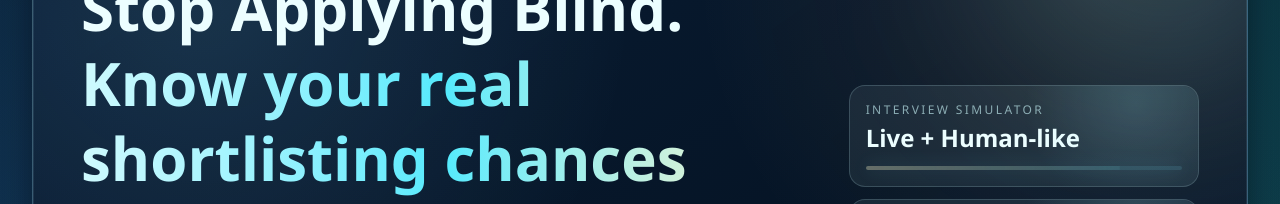
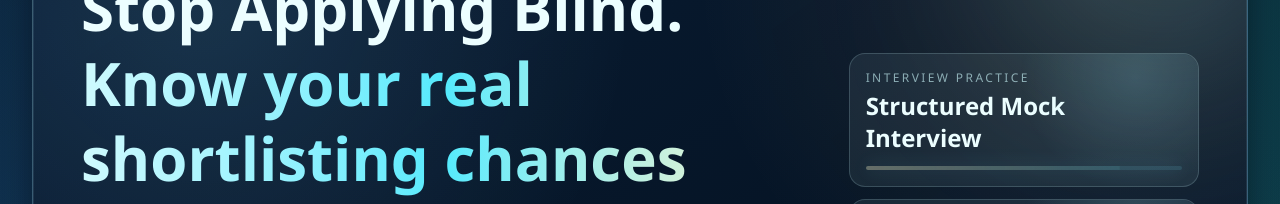
Before and after one commit to vishwajeet3019-hue/hirescore, a Next.js app in the folder frontend/: page / in a window 1280 px wide. Shown: the part 299-503 px from the top of the page. Built offline with nearby package versions, Linux system fonts and the light colour scheme; no server answers.

Commit message:
feat(seo): add india-first locale and schema targeting

```diff
--- a/frontend/src/app/layout.tsx
+++ b/frontend/src/app/layout.tsx
@@ -34,10 +34,15 @@ export const metadata: Metadata = {
   ],
   alternates: {
     canonical: "/",
+    languages: {
+      "en-IN": "/",
+      en: "/",
+    },
   },
   openGraph: {
     type: "website",
     url: SITE_URL,
+    locale: "en_IN",
     title: "HireScore AI | Resume Analyzer and ATS Resume Builder",
     description:
       "Analyze role-fit, find improvement gaps, and build recruiter-ready resumes with HireScore AI.",
@@ -77,7 +82,7 @@ export default function RootLayout({
   children: React.ReactNode;
 }) {
   return (
-<html lang="en">
+<html lang="en-IN">
       <body className="antialiased overflow-x-hidden">
         {GA_MEASUREMENT_ID ? (
           <>
--- a/frontend/src/app/page.tsx
+++ b/frontend/src/app/page.tsx
@@ -7,16 +7,23 @@ import { addUtmParams } from "@/lib/utm";
 const SITE_URL = process.env.NEXT_PUBLIC_SITE_URL?.trim() || "https://hirescore.in";
 
 export const metadata: Metadata = {
-  title: "AI Interview Simulator + Resume Analyzer | HireScore",
+  title: "AI Interview Simulator + Resume Analyzer for India | HireScore",
   description:
-    "Run a live interview simulator, get role-fit analysis, shortlist prediction, and actionable improvements to win more interviews.",
+    "Run a live interview simulator, get role-fit analysis, shortlist prediction, and actionable improvements built for job seekers in India.",
+  keywords: [
+    "resume analyzer India",
+    "interview simulator India",
+    "ATS resume checker India",
+    "job switch resume India",
+    "JD matcher India",
+  ],
   alternates: {
     canonical: "/",
   },
 };
 
 const proofStats = [
-  { label: "Interview Simulator", value: "Live + Human-like" },
+  { label: "Interview Practice", value: "Structured Mock Interview" },
   { label: "Prediction Layers", value: "12+" },
   { label: "Jobs We Cover", value: "All Major Domains" },
   { label: "Free Guest Interview", value: "1 Without Login" },
@@ -177,6 +184,10 @@ export default function Home() {
     name: "HireScore AI",
     url: SITE_URL,
     logo: `${SITE_URL}/icon.svg`,
+    areaServed: {
+      "@type": "Country",
+      name: "India",
+    },
     sameAs: [],
   };
 
@@ -187,6 +198,10 @@ export default function Home() {
     applicationCategory: "BusinessApplication",
     operatingSystem: "Web",
     url: SITE_URL,
+    areaServed: {
+      "@type": "Country",
+      name: "India",
+    },
     description:
       "AI-powered resume analyzer and builder with role-fit scoring, shortlist prediction, and template exports.",
     offers: {
```
